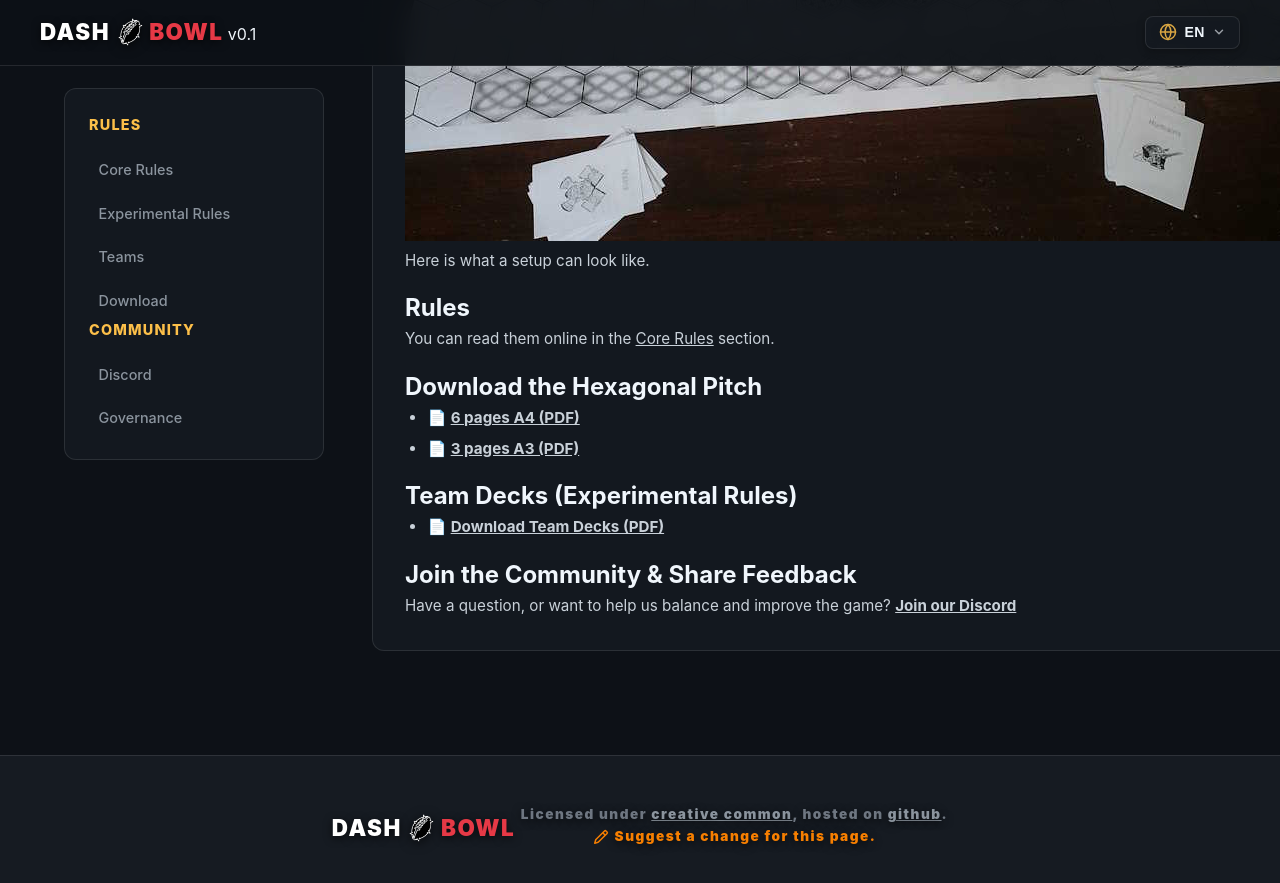
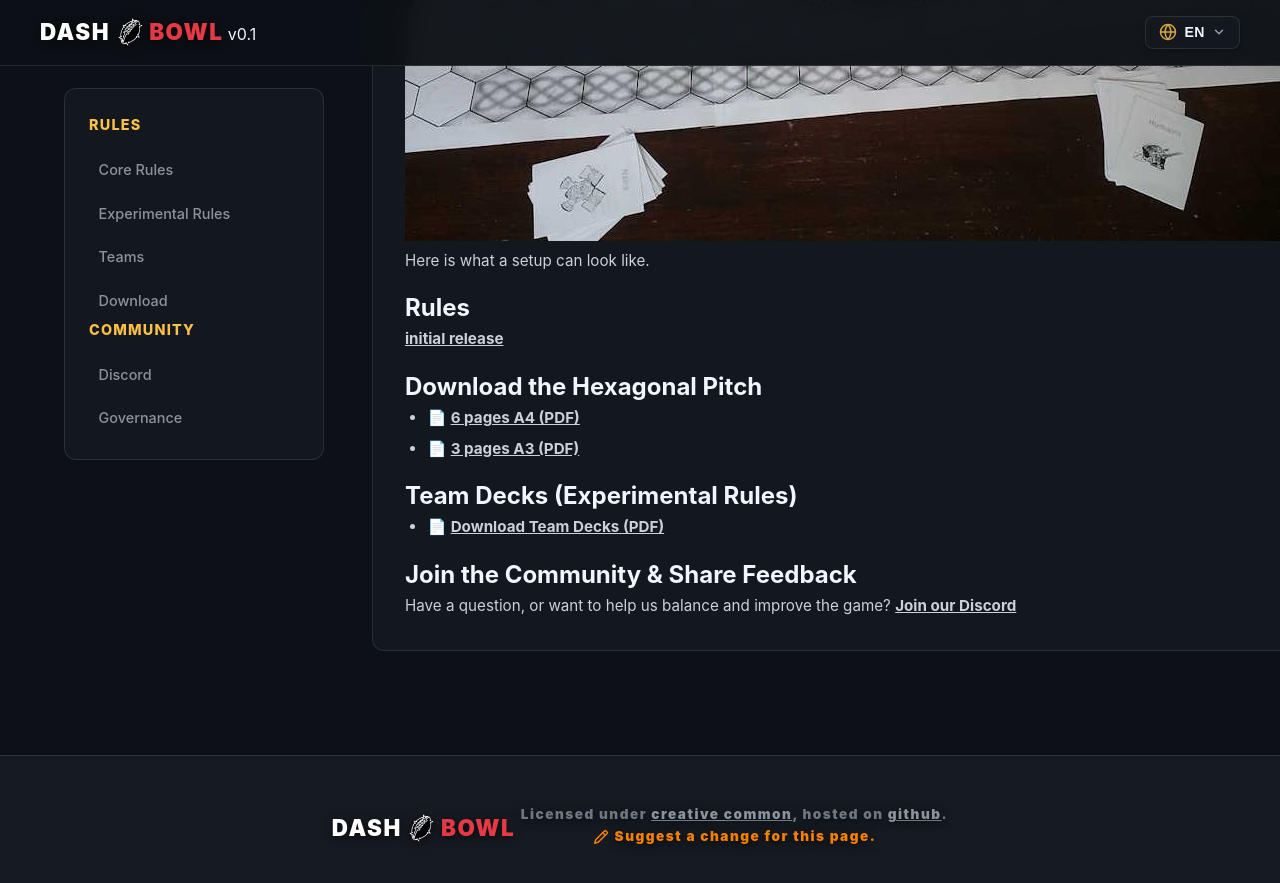
Before and after one commit to kroc702/dashbowl, a Jekyll site: the page built from download/index.md, in a window 1280 px wide and 900 px high, scrolled down 892 px. Shown: the top 883 px of the window. Built offline with Jekyll 4.4.1, drawn with Linux system fonts in a browser that asks for light colours.

Commit message:
add download link

```diff
--- a/download/index.md
+++ b/download/index.md
@@ -16,7 +16,7 @@ A ball and two teams (miniatures, team roster sheets, and optionally an action d
 Here is what a setup can look like.
 
 ## Rules
-You can read them online in the [Core Rules]({{ site.baseurl }}/rules) section.
+**[initial release]({{githuburl}}/releases/download/v0.1/dashbowl_en.pdf)**
 
 ## Download the Hexagonal Pitch
 - 📄 **[6 pages A4 (PDF)]({{ site.baseurl }}/download/board%20stone%20WB%20A4.pdf)**
```
Also changed, not shown: fr/download/index.md (+1 -1 lines).
